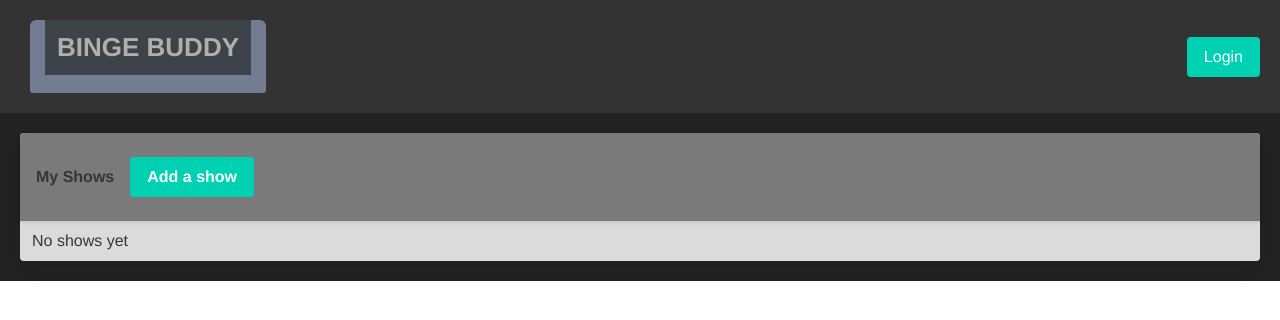
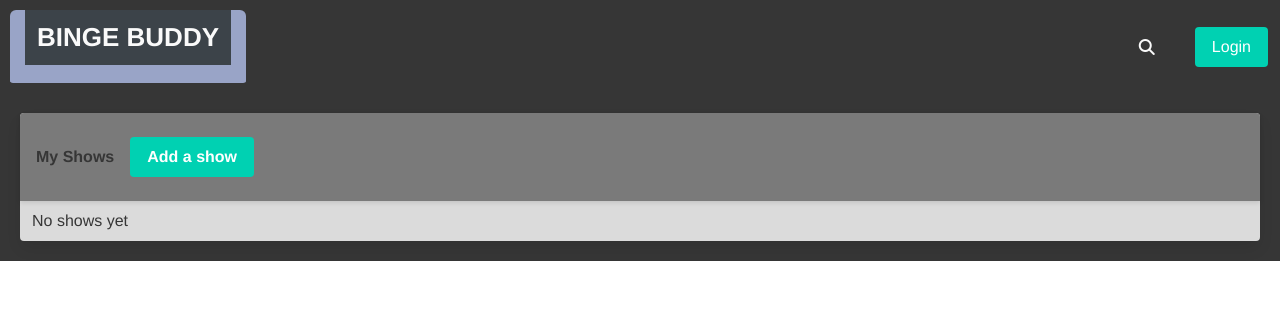
Before and after one commit to yegengovender/binge-buddy, a Vue app: page / in a window 1280 px wide. Shown: the top 320 px of the page. Built offline with nearby package versions, Linux system fonts and the light colour scheme.

Commit message:
ui for navbar

```diff
--- a/public/index.html
+++ b/public/index.html
@@ -9,7 +9,7 @@
     <link rel="stylesheet" href="https://cdn.jsdelivr.net/npm/bulma@0.9.4/css/bulma.min.css">
     <script src="https://kit.fontawesome.com/939bd7d03e.js" crossorigin="anonymous"></script>
   </head>
-  <body>
+  <body class="has-background-grey-darker">
     <noscript>
       <strong>We're sorry but <%= htmlWebpackPlugin.options.title %> doesn't work properly without JavaScript enabled. Please enable it to continue.</strong>
     </noscript>
--- a/src/App.vue
+++ b/src/App.vue
@@ -1,17 +1,63 @@
 <template>
-  <header class="top-bar">
-    <div class="logo">
-      BINGE BUDDY
-      <!-- <img src="logo.png" alt="Logo" /> -->
+  <nav class="navbar is-dark" role="navigation" aria-label="main navigation">
+    <div class="navbar-brand">
+      <div class="navbar-item logo has-text-white-bis">
+        BINGE BUDDY
+        <!-- <img src="logo.png" alt="Logo" /> -->
+      </div>
     </div>
-    <nav class="main-navigation"></nav>
-    <div class="user-section">
-      <CommonButton v-if="user.loggedIn">{{ user.name }}</CommonButton>
-      <CommonButton v-else>Login</CommonButton>
+
+    <div class="navbar-menu is-active">
+      <div class="navbar-start"></div>
+
+      <div class="navbar-end is-fullwidth">
+        <a class="navbar-item is-fullwidth">
+          <div class="navbar-item">
+            <SearchShows
+              v-if="searchVisible === true"
+              :search-method="TvService.doSearch"
+              :add-to-my-shows="addToMyShows"
+            />
+          </div>
+          <span
+            @click="showSearch(!searchVisible)"
+            class="navbar-item icon is-large has-text-white-bis"
+          >
+            <i v-if="searchVisible === true" class="fas fa-times-circle"></i>
+            <i v-else class="fas fa-search"></i>
+          </span>
+        </a>
+        <div class="navbar-item user-section">
+          <CommonButton v-if="user.loggedIn">{{ user.name }}</CommonButton>
+          <CommonButton v-else>Login</CommonButton>
+        </div>
+      </div>
     </div>
-  </header>
+  </nav>
 
-  <div class="main-content">
+  <!-- <nav class="navbar has-background-grey-dark px-4">
+    <div class="level-left">
+      <div class="level-item logo has-text-white-bis">
+        BINGE BUDDY
+      </div>
+    </div>
+
+    <div class="level-right">
+      <div class="level-item search-section">
+        <SearchShows
+          v-if="searchVisible === true"
+          :search-method="TvService.doSearch"
+          :add-to-my-shows="addToMyShows"
+        />
+      </div>
+      <div class="level-item user-section">
+        <CommonButton v-if="user.loggedIn">{{ user.name }}</CommonButton>
+        <CommonButton v-else>Login</CommonButton>
+      </div>
+    </div>
+  </nav> -->
+
+  <div class="main-content has-background-grey-darker section">
     <ShowDetails
       v-if="showDetailsVisible"
       :show="showDetails"
@@ -24,12 +70,6 @@
       :show-search="showSearch"
       :show-info="displayShowDetails"
       :remove-show="removeShow"
-    />
-
-    <SearchShows
-      v-if="searchVisible === true"
-      :search-method="TvService.doSearch"
-      :add-to-my-shows="addToMyShows"
     />
   </div>
 </template>
@@ -127,38 +167,8 @@ li {
   color: #b7bcc1;
 }
 
-.top-bar {
-  background-color: #333;
-  color: #fff;
-  display: flex;
-  justify-content: space-between;
-  align-items: center;
-  padding: 10px 20px;
-
-  ul {
-    list-style: none;
-    display: flex;
-    gap: 20px;
-  }
-
-  a {
-    text-decoration: none;
-    color: #fff;
-    font-weight: bold;
-    font-size: 16px;
-    /* Adjust the font size as needed */
-    transition: color 0.3s ease;
-    /* Add a smooth color transition */
-  }
-
-  a:hover {
-    color: #ff6600;
-    /* Change the color on hover */
-  }
-}
-
 .logo {
-  color: #b1aeae;
+  // color: #b1aeae;
   font-weight: bold;
   font-size: 26px;
   /* Adjust the font size as needed */
@@ -203,7 +213,7 @@ li {
 
 .logo {
   display: inline-block;
-  border: solid rgb(116, 124, 148);
+  border: solid rgb(153, 164, 199);
   border-width: 0 15px 18px 15px;
   border-radius: 6px 6px 3px 3px;
   padding: 8px 12px;
--- a/src/components/MyShows.vue
+++ b/src/components/MyShows.vue
@@ -78,7 +78,7 @@ export default defineComponent({
       required: true,
     },
     showInfo: {
-      type: Function as any,
+      type: Function,
       required: true,
     },
     removeShow: {
--- a/src/components/SearchResults.vue
+++ b/src/components/SearchResults.vue
@@ -5,9 +5,9 @@
     class="result-item"
     :class="index % 2 == 0 ? 'even-row' : 'odd-row'"
   >
-    <a class="panel-block">
+    <a class="panel-block dropdown-item">
       <div class="show-info">
-        <ShowPoster :show="show" />
+        <ShowPoster :show="show" class="is-96x96px" />
 
         <h2 class="show-name">{{ index % 2 }} {{ show.name }}</h2>
 
@@ -54,7 +54,7 @@ export default defineComponent({
 <style scoped lang="scss">
 .result-item {
   .show-image {
-    height: 200px;
+    height: 100px;
   }
 
   &.even-row {
--- a/src/components/SearchShows.vue
+++ b/src/components/SearchShows.vue
@@ -1,10 +1,9 @@
 <template>
-  <nav class="panel has-background-grey-light">
-    <p class="panel-heading">Add a show</p>
-    <div class="panel-block">
+  <nav class="dropdown is-active">
+    <div class="dropdown-trigger">
       <p class="control has-icons-left">
         <input
-          class="input is-large"
+          class="input"
           type="text"
           id="search-shows"
           placeholder="What are you watching today?"
@@ -13,8 +12,10 @@
         />
       </p>
     </div>
-    <div v-if="results.length">
-      <SearchResults :results="results" :add-to-my-shows="addSelectedShow" />
+    <div v-if="results.length" class="dropdown-menu" id="search-results">
+      <div class="dropdown-content">
+        <SearchResults :results="results" :add-to-my-shows="addSelectedShow" />
+      </div>
     </div>
   </nav>
 </template>
```
